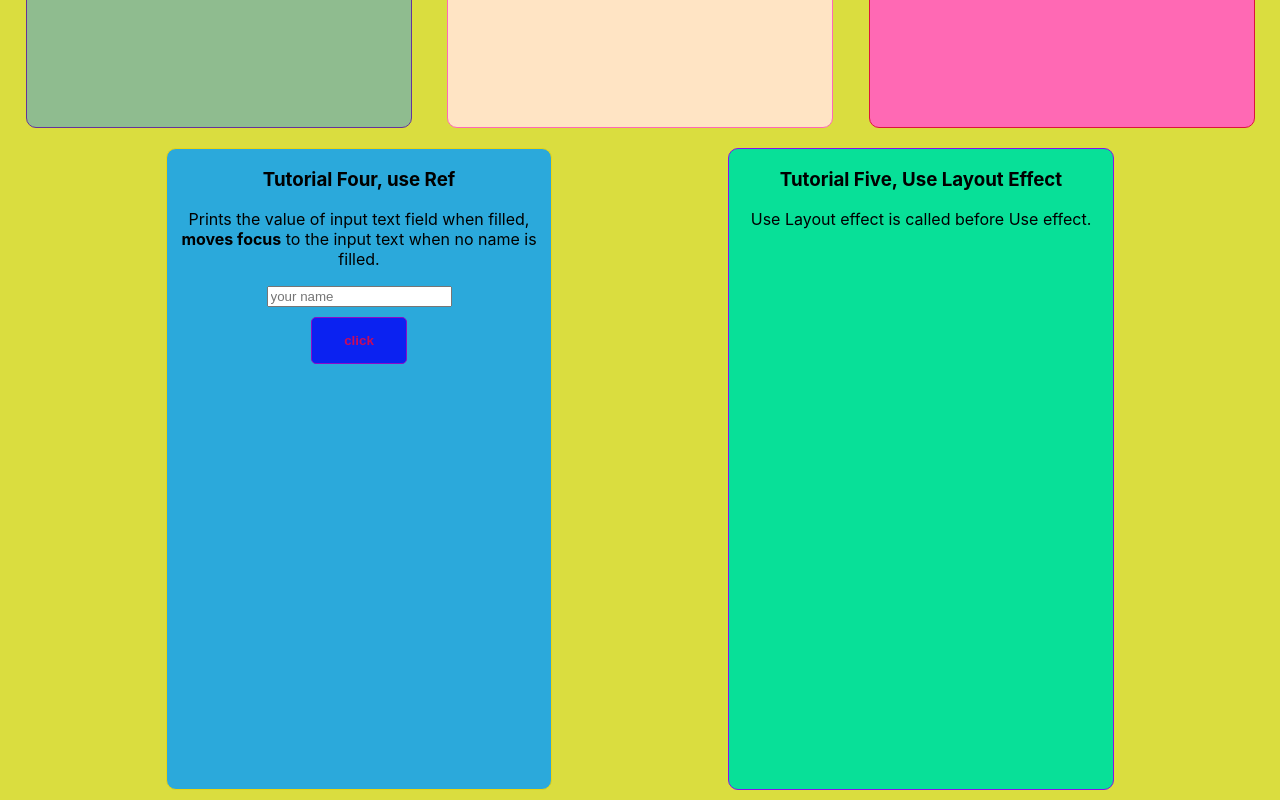
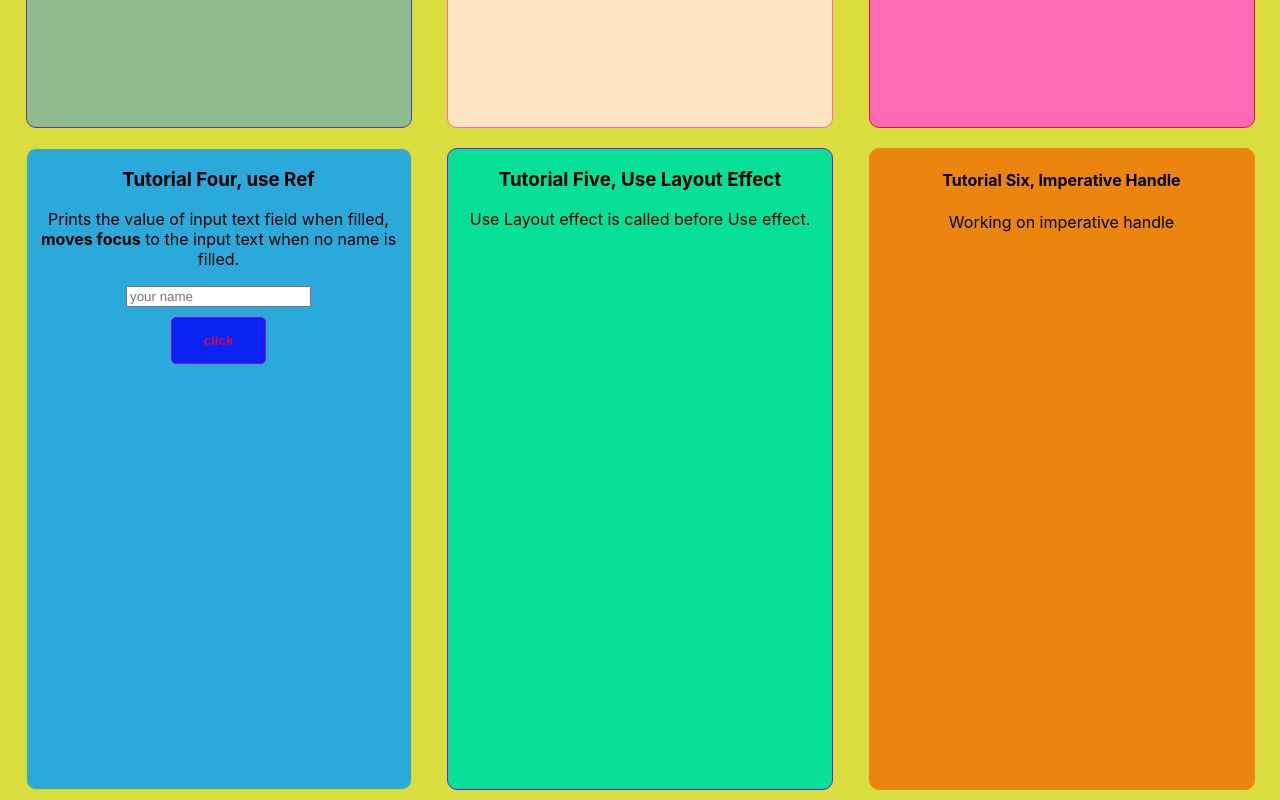
Before and after one commit to victorkosgei254/ReactHooks, a React (Create React App) app: page / in a window 1280 px wide. Shown: the part 524-1324 px from the top of the page. Built offline with nearby package versions, Linux system fonts and the light colour scheme; no server answers.

Commit message:
Imperative Handle

```diff
--- a/src/App.js
+++ b/src/App.js
@@ -7,6 +7,8 @@ import ReducerComponent from "./useReducer/ReducerComponent";
 import EffectComponent from "./useEffect/EffectComponent";
 import UseRefComponent from "./useRef/UseRefComponent";
 import LayoutEffectComponent from "./useLayoutEffect/LayoutEffectComponent";
+import ImperativeHandleComponent from "./imeprativeHandle/ImperativeHandleComponent";
+
 import Style from "./App.module.css";
 
 function App() {
@@ -34,6 +36,10 @@ function App() {
       <div className={Style.useLayoutEffect}>
         <LayoutEffectComponent />
       </div>
+
+      <div className={Style.imperativeHandle}>
+        <ImperativeHandleComponent />
+      </div>
     </div>
   );
 }
--- a/src/App.module.css
+++ b/src/App.module.css
@@ -89,6 +89,14 @@
   font-weight: bold;
   color: rgb(201, 11, 90);
 }
+.imperativeHandle {
+  border: 1px solid rgb(235, 133, 16);
+  margin: 10px;
+  border-radius: 10px;
+  background-color: rgb(235, 133, 16);
+  height: fit-content;
+}
+
 @media (min-width: 640px) {
   .app {
     display: flex;
@@ -119,4 +127,9 @@
     height: 80vmin;
     width: 30vmax;
   }
+
+  .imperativeHandle {
+    height: 80vmin;
+    width: 30vmax;
+  }
 }
--- /dev/null
+++ b/src/imeprativeHandle/ImperativeHandleComponent.jsx
@@ -0,0 +1,10 @@
+import React from "react";
+
+export default function ImperativeHandleComponent() {
+  return (
+    <div>
+      <h4>Tutorial Six, Imperative Handle</h4>
+      <p>Working on imperative handle</p>
+    </div>
+  );
+}
```
